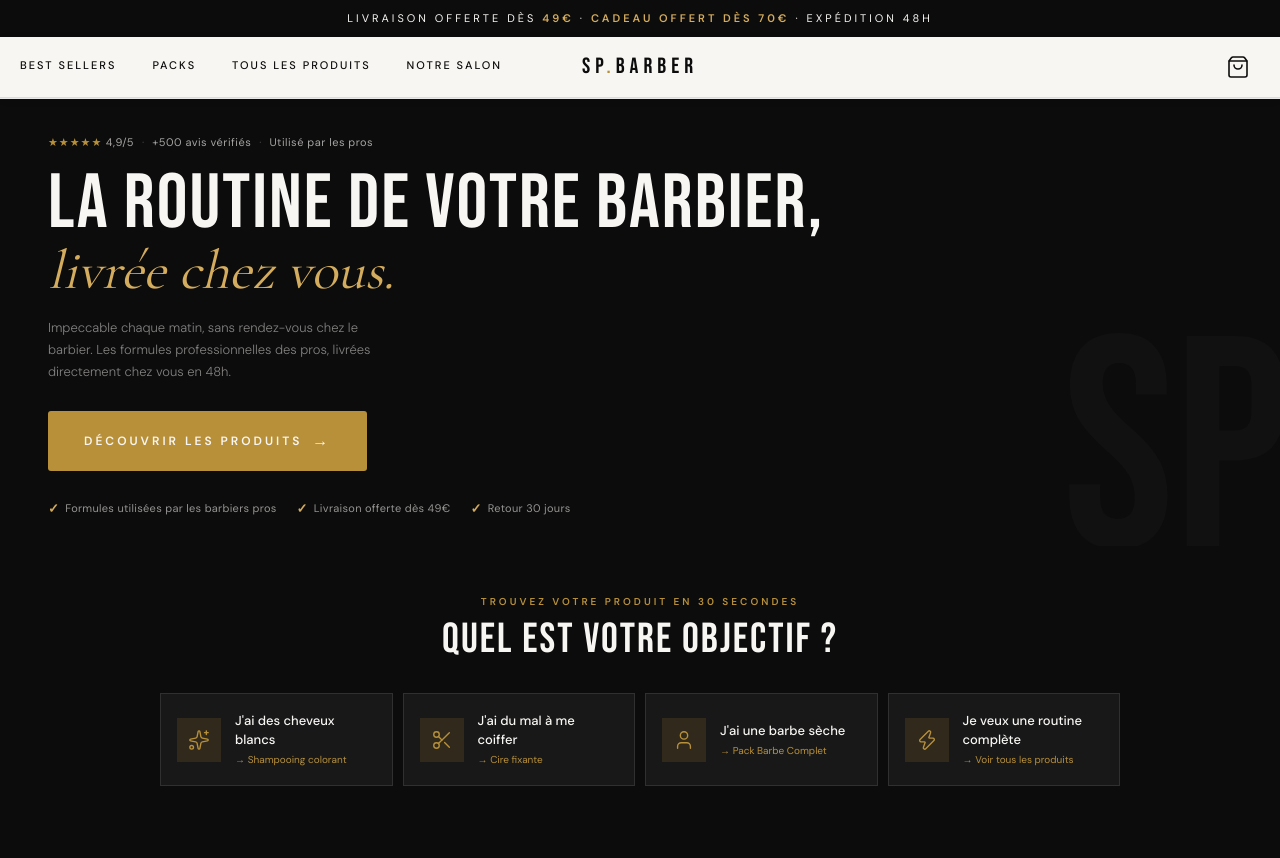
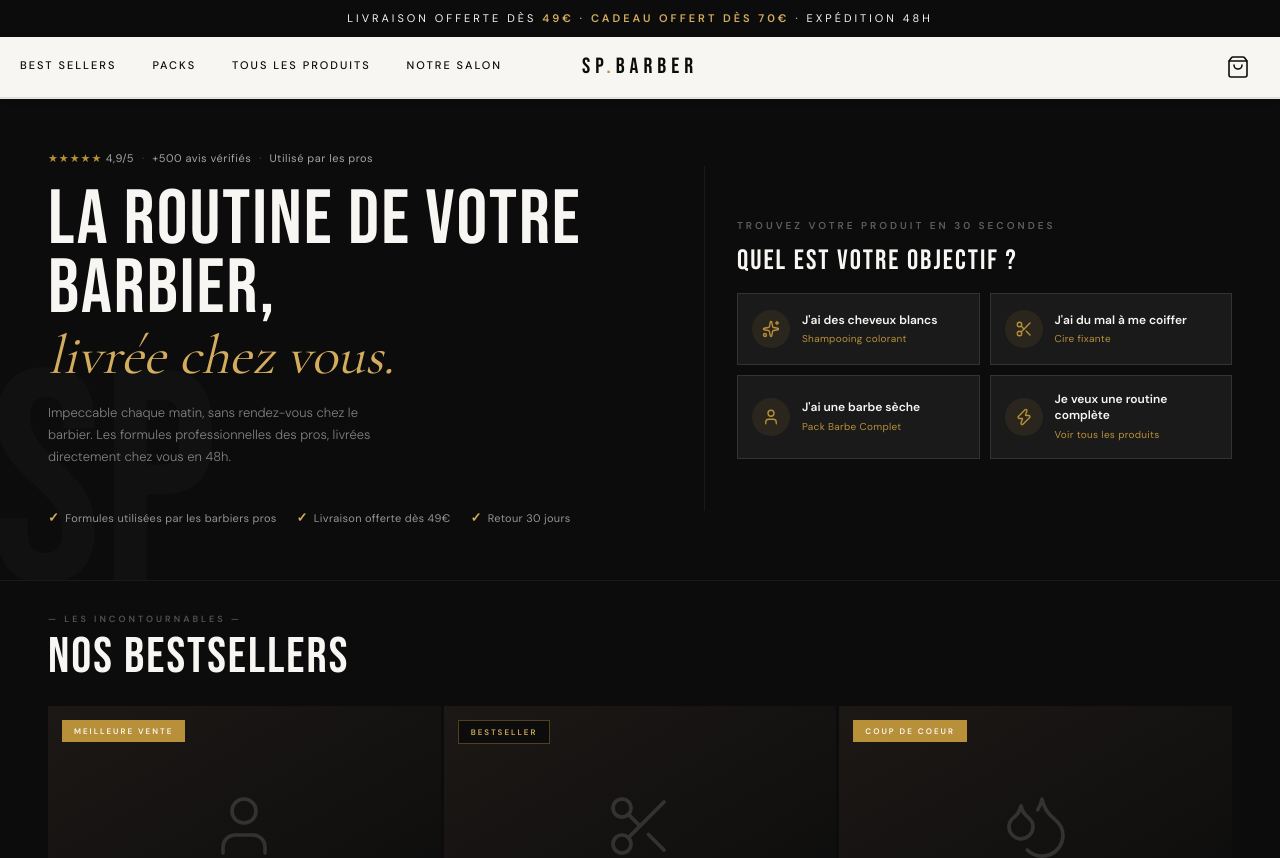
Before and after one commit to hedirahal-cmd/spbarber, a Next.js app: page / in a window 1280 px wide. Shown: the top 858 px of the page. Built offline with nearby package versions, Linux system fonts and the light colour scheme.

Commit message:
feat: hero 2-col redesign - problem/solution buttons above fold

```diff
--- a/src/app/globals.css
+++ b/src/app/globals.css
@@ -644,18 +644,21 @@ button { font-family: var(--fb); }
   letter-spacing: 0.5px;
 }
 
-/* ═══ HERO ═══ */
+/* ═══ HERO — 2 colonnes : headline gauche / objectifs droite ═══ */
 .hero {
-  display: block;
+  display: grid;
+  grid-template-columns: 55fr 45fr;
   background: var(--b);
   position: relative;
   overflow: hidden;
+  align-items: center;
+  border-bottom: 1px solid rgba(255,255,255,.06);
 }
 .hero-l {
   display: flex;
   flex-direction: column;
   justify-content: center;
-  padding: 36px 48px 28px;
+  padding: 52px 40px 52px 48px;
   position: relative;
   overflow: hidden;
 }
@@ -663,7 +666,7 @@ button { font-family: var(--fb); }
   content: "SP";
   position: absolute;
   bottom: -60px;
-  right: -10px;
+  left: -10px;
   font-family: var(--fd);
   font-size: 300px;
   color: rgba(255,255,255,.02);
@@ -705,31 +708,82 @@ button { font-family: var(--fb); }
   max-width: 340px;
   font-weight: 300;
 }
-.h-ctas { margin-bottom: 16px; }
-.btn-hero-primary {
-  background: var(--gold);
-  color: var(--w);
-  border: none;
-  cursor: pointer;
-  padding: 18px 36px;
-  font-family: var(--fb);
-  font-size: 12px;
+/* Colonne droite — zone objectifs */
+.hero-r {
+  padding: 52px 48px 52px 32px;
+  display: flex;
+  flex-direction: column;
+  gap: 14px;
+  justify-content: center;
+  border-left: 1px solid rgba(255,255,255,.06);
+}
+.hq-label {
+  font-size: 10px;
   letter-spacing: 3px;
   text-transform: uppercase;
+  color: rgba(248,246,243,.35);
+  font-family: var(--fb);
   font-weight: 700;
-  transition: all 0.2s;
-  display: inline-flex;
-  align-items: center;
+}
+.hq-title {
+  font-family: var(--fd);
+  font-size: clamp(20px, 2.2vw, 28px);
+  letter-spacing: 2px;
+  color: var(--w);
+  line-height: 1;
+  margin-bottom: 4px;
+}
+.hq-grid {
+  display: grid;
+  grid-template-columns: 1fr 1fr;
   gap: 10px;
-  border-radius: 3px;
-}
-.btn-hero-primary:hover {
-  background: var(--goldl);
+}
+.hq-btn {
+  display: flex;
+  align-items: center;
+  gap: 12px;
+  padding: 16px 14px;
+  background: #1a1a1a;
+  border: 1px solid #333;
+  text-decoration: none;
+  color: inherit;
+  min-height: 72px;
+  transition: border-color 0.2s, transform 0.18s, background 0.2s;
+}
+.hq-btn:hover {
+  border-color: var(--gold);
+  background: rgba(184,144,58,.07);
   transform: translateY(-2px);
-  box-shadow: 0 8px 24px rgba(184,144,58,.35);
-}
-.btn-hero-arrow { font-size: 16px; transition: transform 0.2s; }
-.btn-hero-primary:hover .btn-hero-arrow { transform: translateX(4px); }
+}
+.hq-icon {
+  flex-shrink: 0;
+  width: 38px; height: 38px;
+  display: flex; align-items: center; justify-content: center;
+  color: var(--gold);
+  background: rgba(184,144,58,.1);
+  border-radius: 50%;
+}
+.hq-txt {
+  display: flex;
+  flex-direction: column;
+  gap: 3px;
+  min-width: 0;
+}
+.hq-main {
+  font-size: 12px;
+  font-weight: 700;
+  color: var(--w);
+  font-family: var(--fb);
+  line-height: 1.3;
+}
+.hq-sub {
+  font-size: 10px;
+  color: var(--gold);
+  font-weight: 400;
+  font-family: var(--fb);
+  letter-spacing: 0.3px;
+}
+
 .hero-inline-trust { display: flex; align-items: center; gap: 8px; flex-wrap: wrap; }
 .hero-inline-trust span { font-size: 10px; color: rgba(248,246,243,.35); letter-spacing: 0.5px; }
 .hero-trust-dot { color: rgba(248,246,243,.2); }
@@ -1398,12 +1452,22 @@ footer { background: #060606; border-top: 1px solid rgba(255,255,255,.05); paddi
   .kit-banner { grid-template-columns: 1fr; }
   .sticky-atc { padding: 8px 16px; }
 }
+@media (max-width: 900px) {
+  .hero { grid-template-columns: 1fr; }
+  .hero-l { padding: 36px 24px 20px; }
+  .hero-r { padding: 0 24px 36px; border-left: none; border-top: 1px solid rgba(255,255,255,.06); }
+  .hq-grid { grid-template-columns: 1fr 1fr; }
+  .h-sub { display: none; }
+}
 @media (max-width: 480px) {
   .rea-c-sep { display: none; }
-  .hero-l { padding: 36px 20px 28px; }
-  .h-sub { max-width: 100%; }
-  .hero-trust-checks { gap: 8px; }
+  .hero-l { padding: 28px 20px 16px; }
+  .hero-r { padding: 0 20px 28px; }
+  .hero-trust-checks { gap: 8px; margin-top: 0; }
   .hero-check-item { font-size: 10px; }
+  .hq-btn { padding: 12px; gap: 10px; min-height: 64px; }
+  .hq-icon { width: 34px; height: 34px; }
+  .hq-main { font-size: 11px; }
 }
 
 /* ═══════════════════════════════════
--- a/src/app/page.tsx
+++ b/src/app/page.tsx
@@ -88,8 +88,10 @@ export default function HomePage() {
         type="application/ld+json"
         dangerouslySetInnerHTML={{ __html: JSON.stringify(breadcrumbSchema) }}
       />
-      {/* ── HERO ── */}
+      {/* ── HERO — 2 colonnes : headline + trust | objectifs ── */}
       <section className="hero">
+
+        {/* Colonne gauche — headline */}
         <div className="hero-l">
           <div className="hero-proof-bar">
             <span className="hero-proof-item">
@@ -109,57 +111,49 @@ export default function HomePage() {
             Impeccable chaque matin, sans rendez-vous chez le barbier. Les formules professionnelles des pros, livrées directement chez vous en 48h.
           </p>
 
-          <div className="h-ctas">
-            <Link href="/products" className="btn-hero-primary">
-              Découvrir les produits
-              <span className="btn-hero-arrow">→</span>
-            </Link>
-          </div>
-
           <div className="hero-trust-checks">
             <span className="hero-check-item"><span className="hero-check-v">✓</span> Formules utilisées par les barbiers pros</span>
             <span className="hero-check-item"><span className="hero-check-v">✓</span> Livraison offerte dès 49€</span>
             <span className="hero-check-item"><span className="hero-check-v">✓</span> Retour 30 jours</span>
           </div>
         </div>
-      </section>
 
-      {/* ── QUIZ — Trouvez votre produit en 30 secondes ── */}
-      <section className="quiz-sec">
-        <div className="quiz-head">
-          <div className="quiz-eyebrow">Trouvez votre produit en 30 secondes</div>
-          <h2 className="quiz-title">Quel est votre objectif ?</h2>
-        </div>
-        <div className="quiz-grid">
-          <Link href="/products/shampooing-noir-colorant" className="quiz-btn">
-            <span className="quiz-btn-icon"><Sparkles size={22} strokeWidth={1.5} /></span>
-            <span className="quiz-btn-txt">
-              J&apos;ai des cheveux blancs
-              <span className="quiz-btn-sub">→ Shampooing colorant</span>
+        {/* Colonne droite — 4 boutons problème/solution */}
+        <div className="hero-r">
+          <div className="hq-label">Trouvez votre produit en 30 secondes</div>
+          <div className="hq-title">Quel est votre objectif&nbsp;?</div>
+          <div className="hq-grid">
+            <Link href="/products/shampooing-noir-colorant" className="hq-btn">
+              <span className="hq-icon"><Sparkles size={18} strokeWidth={1.8} /></span>
+              <span className="hq-txt">
+                <span className="hq-main">J&apos;ai des cheveux blancs</span>
+                <span className="hq-sub">Shampooing colorant</span>
               </span>
             </Link>
-          <Link href="/products/cire-cheveux-premium" className="quiz-btn">
-            <span className="quiz-btn-icon"><Scissors size={22} strokeWidth={1.5} /></span>
-            <span className="quiz-btn-txt">
-              J&apos;ai du mal à me coiffer
-              <span className="quiz-btn-sub">→ Cire fixante</span>
+            <Link href="/products/cire-cheveux-premium" className="hq-btn">
+              <span className="hq-icon"><Scissors size={18} strokeWidth={1.8} /></span>
+              <span className="hq-txt">
+                <span className="hq-main">J&apos;ai du mal à me coiffer</span>
+                <span className="hq-sub">Cire fixante</span>
               </span>
             </Link>
-          <Link href="/products/pack-barbe-complet" className="quiz-btn">
-            <span className="quiz-btn-icon"><User size={22} strokeWidth={1.5} /></span>
-            <span className="quiz-btn-txt">
-              J&apos;ai une barbe sèche
-              <span className="quiz-btn-sub">→ Pack Barbe Complet</span>
+            <Link href="/products/pack-barbe-complet" className="hq-btn">
+              <span className="hq-icon"><User size={18} strokeWidth={1.8} /></span>
+              <span className="hq-txt">
+                <span className="hq-main">J&apos;ai une barbe sèche</span>
+                <span className="hq-sub">Pack Barbe Complet</span>
               </span>
             </Link>
-          <Link href="/products" className="quiz-btn">
-            <span className="quiz-btn-icon"><Zap size={22} strokeWidth={1.5} /></span>
-            <span className="quiz-btn-txt">
-              Je veux une routine complète
-              <span className="quiz-btn-sub">→ Voir tous les produits</span>
+            <Link href="/products" className="hq-btn">
+              <span className="hq-icon"><Zap size={18} strokeWidth={1.8} /></span>
+              <span className="hq-txt">
+                <span className="hq-main">Je veux une routine complète</span>
+                <span className="hq-sub">Voir tous les produits</span>
               </span>
             </Link>
           </div>
+        </div>
+
       </section>
 
       {/* ── NOS 2 BESTSELLERS ── */}
```
Lines whose indentation alone changed are shown as unchanged.
